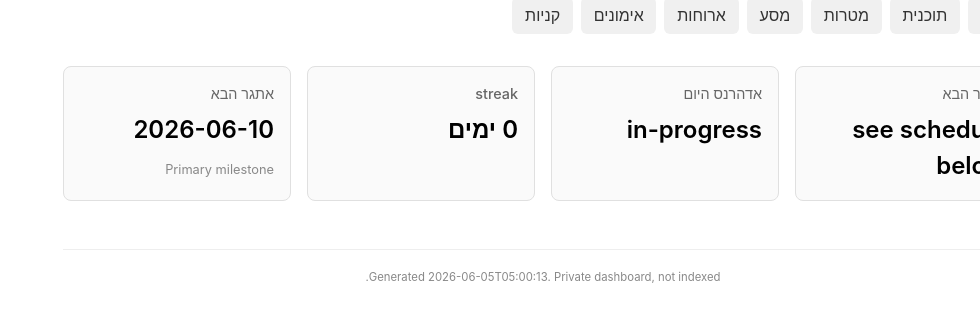
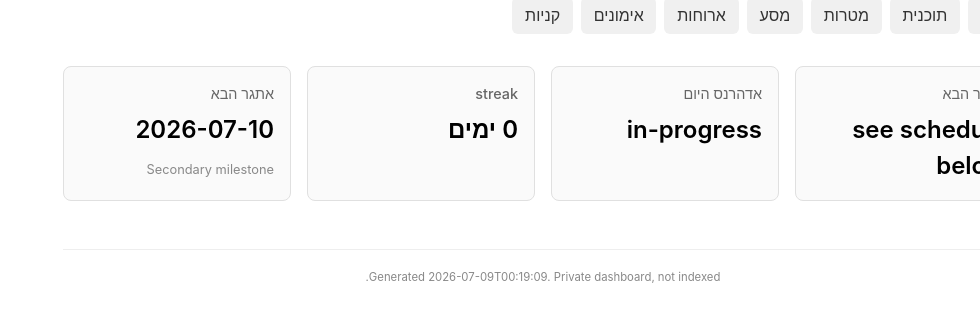
Before and after one commit to alexliv1234/alexbot-public, a Jekyll site: the page built from docs/lifechange/index.html, in a window 1280 px wide. Shown: the part 134-456 px from the top of the page, without its empty margins (300-1280 px from the left). Built offline with Jekyll 4.4.1, drawn with Linux system fonts in a browser that asks for light colours.

Commit message:
📊 coach site update (2026-07-09_00-19)

```diff
--- a/docs/_data/coach/next_milestone.json
+++ b/docs/_data/coach/next_milestone.json
@@ -1,8 +1,8 @@
 {
-  "date": "2026-06-10",
+  "date": "2026-07-10",
   "targets": {
-    "waist_cm": "87-89",
-    "muscle_gain_kg": 1
+    "waist_cm": "82-84",
+    "muscle_gain_kg": 2
   },
-  "description": "Primary milestone"
+  "description": "Secondary milestone"
 }
--- a/docs/_data/coach/today.json
+++ b/docs/_data/coach/today.json
@@ -1,7 +1,7 @@
 {
   "next_event": "see schedule below",
   "adherence": "in-progress",
-  "as_of": "2026-06-05T05:00:13",
+  "as_of": "2026-07-09T00:19:09",
   "meals": [],
   "workouts": [],
   "supplements": [],
```
